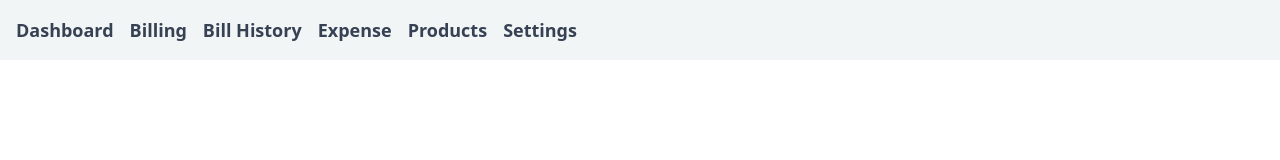
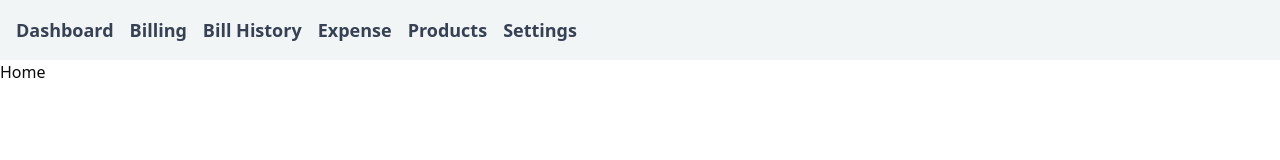
Before and after one commit to sanjay3131/Finance-and-Billing-Dashboard, a React (Vite) app in the folder Frontend/: page / in a window 1280 px wide. Shown: the top 160 px of the page. Built offline with nearby package versions, Linux system fonts and the light colour scheme; no server answers; a web font is replaced by a local one.

Commit message:
home page is added and bug in image tag at itemCard is fixed

```diff
--- a/Frontend/src/components/ui/ItemCard.tsx
+++ b/Frontend/src/components/ui/ItemCard.tsx
@@ -1,6 +1,6 @@
 import type { BillItem, Product } from "../../utils/constants";
 import { formatAmount } from "../../utils/formatNumbers";
-
+import dummyImg from "../../assets/dummyProduct.jpg";
 const ItemCard = ({
   product,
   onAdd,
@@ -27,7 +27,11 @@ const ItemCard = ({
     <div className="p-2 bg-white  shadow-md rounded-2xl flex gap-4 w-full h-24 justify-center items-center">
       {/* image */}
       <div>
-        <img src={product.image.url} alt="" className=" size-20 rounded-xl" />
+        <img
+          src={product.image?.url ? product.image.url : dummyImg}
+          alt=""
+          className=" size-20 rounded-xl"
+        />
       </div>
       {/* name and price */}
       <div className="mt-2 flex flex-col gap-1 justify-evenly flex-1">
--- /dev/null
+++ b/Frontend/src/pages/home/Home.tsx
@@ -0,0 +1,5 @@
+const Home = () => {
+  return <div>Home</div>;
+};
+
+export default Home;
--- a/Frontend/src/routes/AppRoutes.tsx
+++ b/Frontend/src/routes/AppRoutes.tsx
@@ -10,6 +10,7 @@ import Register from "../pages/auth/Register.tsx";
 import ProtectedRoute from "./ProtectedRoute.tsx";
 import EditBill from "../pages/billing/EditBill.tsx";
 import Navbar from "../components/ui/Navbar.tsx";
+import Home from "../pages/home/Home.tsx";
 
 const AppRoutes = () => {
   const location = useLocation();
@@ -36,7 +37,7 @@ const AppRoutes = () => {
           </Route>
           <Route path="/login" element={<Login />} />
           <Route path="/register" element={<Register />} />
-          log
+          <Route path="/" element={<Home />} />
         </Routes>
       </div>
     </div>
```
Also changed, not shown: Frontend/src/assets/dummyProduct.jpg (added).
